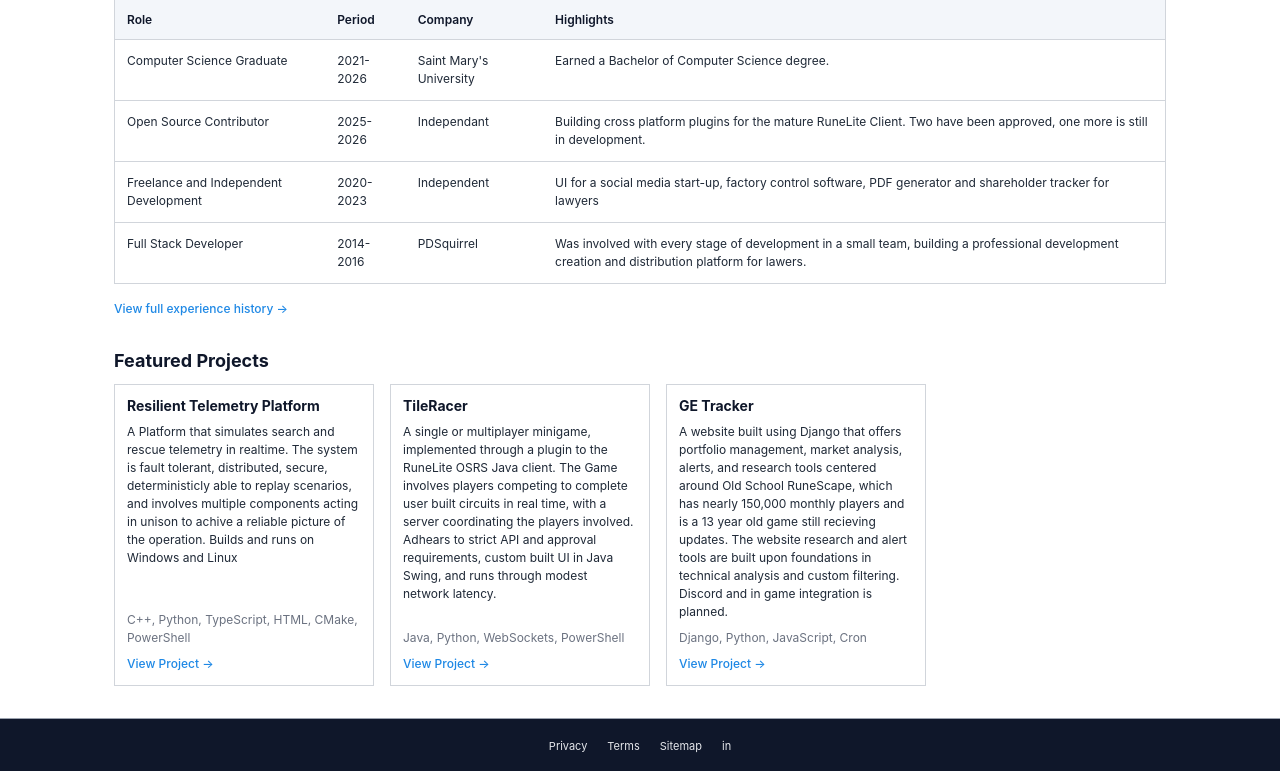
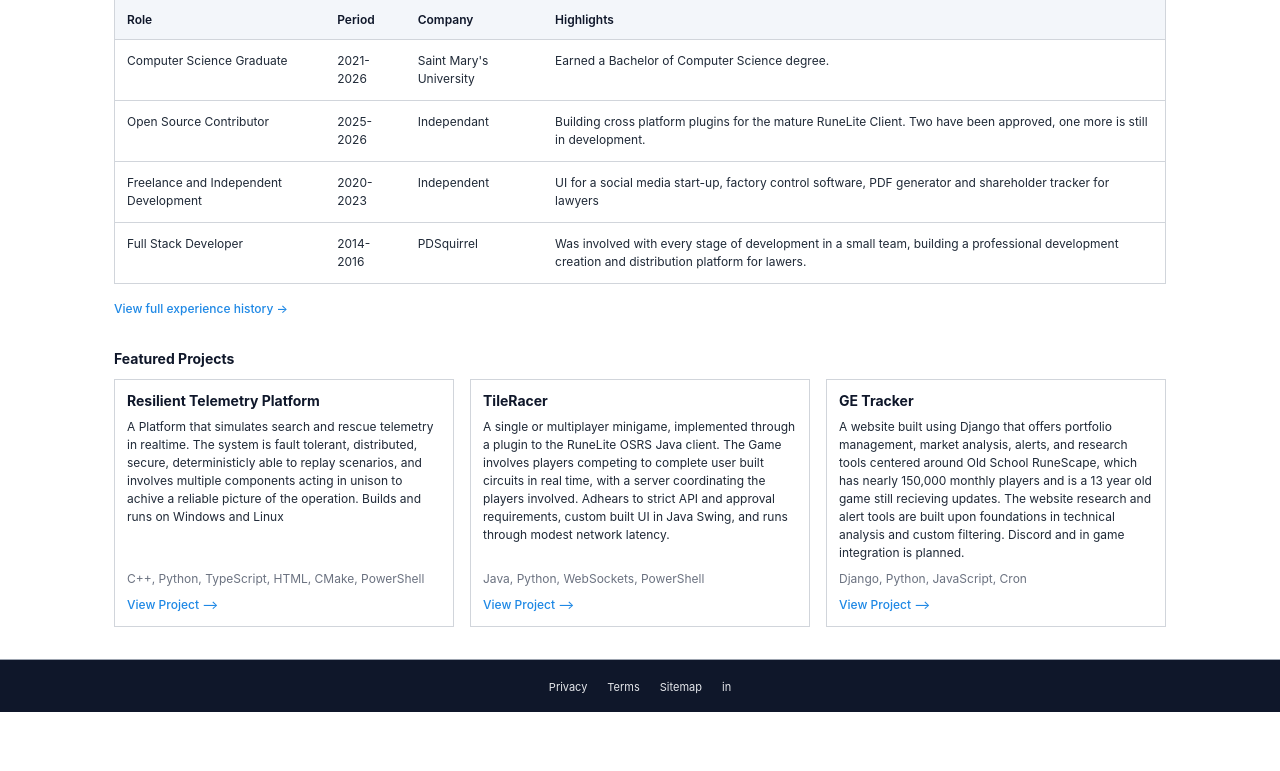
Before and after one commit to AaronDemond/portfolio, a Django app: page / in a window 1280 px wide. Shown: the part 455-1226 px from the top of the page. After the commit the page ends 1167 px from the top, so only its background shows below. Run offline with Django 5.2, Linux system fonts and the light colour scheme.

Commit message:
seperated base css

```diff
--- a/portfolio/tests.py
+++ b/portfolio/tests.py
@@ -27,7 +27,7 @@ class IndexViewTests(TestCase):
         self.assertNotContains(response, '2025 Alex Morgan')
 
     def test_project_card_technologies_use_available_card_space(self):
-        stylesheet = (settings.BASE_DIR / 'static' / 'css' / 'base.css').read_text()
+        stylesheet = (settings.BASE_DIR / 'static' / 'css' / 'projects.css').read_text()
 
         self.assertIn(
             '.project-card .project-card__technologies {\n'
@@ -49,6 +49,8 @@ class ProjectsViewTests(TestCase):
         self.assertContains(response, 'TileRacer')
         self.assertContains(response, 'GE Tracker')
         self.assertContains(response, 'C++, Python, TypeScript, HTML, CMake, PowerShell')
+        self.assertContains(response, 'View Project &#10230;', count=3)
+        self.assertContains(response, 'href="#resilient-telemetry-platform"')
 
     def test_index_projects_navigation_points_to_projects_page(self):
         response = self.client.get('/')
--- a/portfolio/views.py
+++ b/portfolio/views.py
@@ -16,6 +16,8 @@ def projects(request):
                 'cross-platform operation.'
             ),
             'technologies': 'C++, Python, TypeScript, HTML, CMake, PowerShell',
+            'link_label': 'View Project',
+            'url': '#resilient-telemetry-platform',
         },
         {
             'slug': 'tileracer',
@@ -25,6 +27,8 @@ def projects(request):
                 'real-time circuit competition and server-coordinated players.'
             ),
             'technologies': 'Java, Python, WebSockets, PowerShell',
+            'link_label': 'View Project',
+            'url': '#tileracer',
         },
         {
             'slug': 'ge-tracker',
@@ -34,6 +38,8 @@ def projects(request):
                 'management, market analysis, alerts, and research tools.'
             ),
             'technologies': 'Django, Python, JavaScript, Cron',
+            'link_label': 'View Project',
+            'url': '#ge-tracker',
         },
     ]
 
--- a/static/css/base.css
+++ b/static/css/base.css
@@ -269,65 +269,6 @@ a {
   font-weight: var(--font-weight-medium);
 }
 
-.projects {
-  padding: 0 var(--space-6) var(--space-8);
-}
-
-.projects h1,
-.projects h2 {
-  margin: 0;
-  color: var(--color-heading);
-  font-size: var(--font-size-lg);
-  font-weight: var(--font-weight-bold);
-  line-height: var(--line-height-tight);
-}
-
-.projects-list {
-  display: flex;
-  flex-wrap: wrap;
-  justify-content: flex-start;
-  gap: var(--space-4);
-  margin-top: var(--space-3);
-}
-
-.project-card {
-  /* Keeps each project card at the design-system sidebar width as the viewport changes. */
-  flex: 0 0 var(--sidebar-width);
-  display: flex;
-  flex-direction: column;
-  background: var(--card-bg);
-  border: var(--border-width) var(--border-style) var(--card-border);
-  border-radius: var(--radius-none);
-  padding: var(--space-3);
-}
-
-.project-card h3 {
-  margin: 0;
-  color: var(--color-heading);
-  font-size: var(--font-size-md);
-  font-weight: var(--font-weight-bold);
-  line-height: var(--line-height-tight);
-}
-
-.project-card p {
-  margin: var(--space-2) 0 0;
-  font-size: var(--font-size-sm);
-}
-
-.project-card .project-card__technologies {
-  /* Pushes the muted technology list to the card's lower content area. */
-  margin-top: auto;
-  padding-top: var(--space-2);
-  color: var(--color-text-muted);
-}
-
-.project-card__link {
-  margin-top: 0;
-  padding-top: var(--space-2);
-  font-size: var(--font-size-sm);
-  font-weight: var(--font-weight-medium);
-}
-
 .site-footer {
   min-height: var(--header-height);
   background: var(--color-nav-bg);
--- a/static/css/projects.css
+++ b/static/css/projects.css
@@ -1,3 +1,60 @@
-h1 {
+.projects {
+    padding: 0 var(--space-6) var(--space-8);
+}
+
+.projects h1 {
+    margin: 0;
     padding-top: var(--space-8);
+    color: var(--color-heading);
+    font-weight: var(--font-weight-bold);
+    line-height: var(--line-height-tight);
+    font-size: var(--font-size-2xl);
 }
+
+.projects h2,
+.project-card h3 {
+    margin: 0;
+    color: var(--color-heading);
+    font-size: var(--font-size-md);
+    font-weight: var(--font-weight-bold);
+    line-height: var(--line-height-tight);
+}
+
+.projects-list {
+    /* Three fractional tracks share the available content width and allow card text to wrap. */
+    display: grid;
+    grid-template-columns: repeat(3, minmax(0, 1fr));
+    gap: var(--space-4);
+    align-items: stretch;
+    margin-top: var(--space-3);
+}
+
+.project-card {
+    display: flex;
+    flex-direction: column;
+    height: 100%;
+    min-width: 0;
+    background: var(--card-bg);
+    border: var(--border-width) var(--border-style) var(--card-border);
+    border-radius: var(--radius-none);
+    padding: var(--space-3);
+}
+
+.project-card p {
+    margin: var(--space-2) 0 0;
+    font-size: var(--font-size-sm);
+}
+
+.project-card .project-card__technologies {
+  /* Pushes the muted technology list to the card's lower content area. */
+  margin-top: auto;
+  padding-top: var(--space-2);
+  color: var(--color-text-muted);
+}
+
+.project-card__link {
+    margin-top: 0;
+    padding-top: var(--space-2);
+    font-size: var(--font-size-sm);
+    font-weight: var(--font-weight-medium);
+}
--- a/templates/index.html
+++ b/templates/index.html
@@ -1,4 +1,9 @@
 {% extends "base.html" %}
+{% load static %}
+
+{% block head %}
+<link rel="stylesheet" href="{% static 'css/projects.css' %}">
+{% endblock %}
 
 {% block title %}C. Aaron Demond | Software Engineer{% endblock %}
 
@@ -106,21 +111,21 @@
       <h3>Resilient Telemetry Platform</h3>
       <p>A Platform that simulates search and rescue telemetry in realtime. The system is fault tolerant, distributed,  secure, deterministicly able to replay scenarios, and involves multiple components acting in unison to achive a reliable picture of the operation. Builds and runs on Windows and Linux</p>
       <p class="project-card__technologies">C++, Python, TypeScript, HTML, CMake, PowerShell</p>
-      <a class="project-card__link" href="#ledgerflow">View Project &rarr;</a>
+      <a class="project-card__link" href="#ledgerflow">View Project &#10230;</a>
     </article>
 
     <article class="project-card" id="insighthub">
       <h3>TileRacer</h3>
       <p>A single or multiplayer minigame, implemented through a plugin to the RuneLite OSRS Java client. The Game involves players competing to complete user built circuits in real time, with a server coordinating the players involved. Adhears to strict API and approval requirements, custom built UI in Java Swing, and runs through modest network latency.</p>
       <p class="project-card__technologies">Java, Python, WebSockets, PowerShell</p>
-      <a class="project-card__link" href="#insighthub">View Project &rarr;</a>
+      <a class="project-card__link" href="#insighthub">View Project &#10230;</a>
     </article>
 
     <article class="project-card" id="taskpilot">
       <h3>GE Tracker</h3>
       <p>A website built using Django that offers portfolio management, market analysis, alerts, and research tools centered around Old School RuneScape, which has nearly 150,000 monthly players and is a 13 year old game still recieving updates. The website research and alert tools are built upon foundations in technical analysis and custom filtering. Discord and in game integration is planned.</p>
       <p class="project-card__technologies">Django, Python, JavaScript, Cron</p>
-      <a class="project-card__link" href="#taskpilot">View Project &rarr;</a>
+      <a class="project-card__link" href="#taskpilot">View Project &#10230;</a>
     </article>
   </div>
 </section>
--- a/templates/projects.html
+++ b/templates/projects.html
@@ -22,13 +22,13 @@
 {% block content %}
 <section class="projects" aria-labelledby="projects-title">
   <h1 id="projects-title">{{ page_title }}</h1>
-  <hr />
   <div class="projects-list">
     {% for project in projects %}
     <article class="project-card" id="{{ project.slug }}">
       <h2>{{ project.title }}</h2>
       <p>{{ project.description }}</p>
       <p class="project-card__technologies">{{ project.technologies }}</p>
+      <a class="project-card__link" href="{{ project.url }}">{{ project.link_label }} &#10230;</a>
     </article>
     {% endfor %}
   </div>
```
